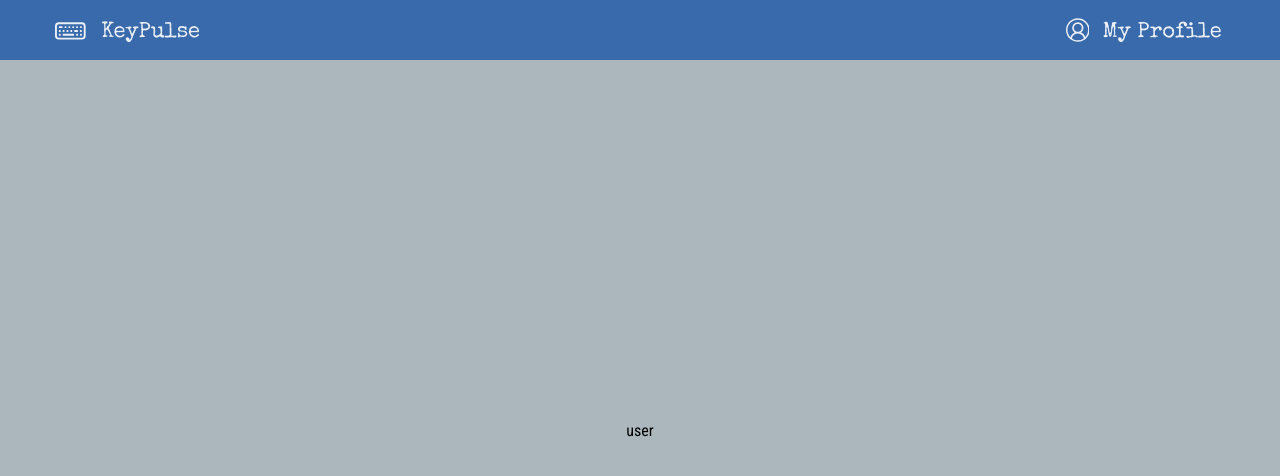
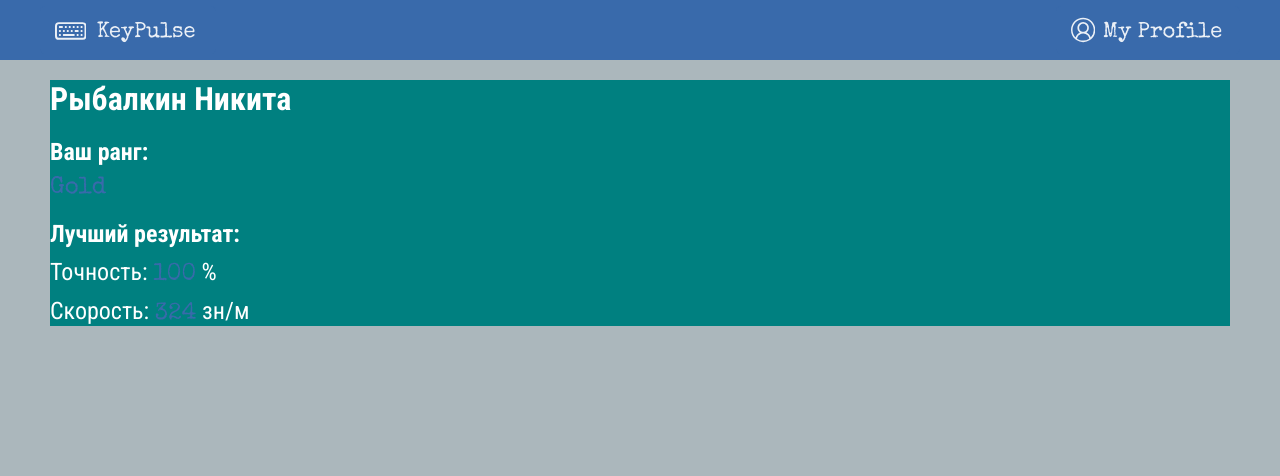
Before and after one commit to neekit95/keypulse, a React (Create React App) app: page /user in a window 1280 px wide. Shown: the top 476 px of the page. Built offline with nearby package versions, Linux system fonts and the light colour scheme.

Commit message:
user-page update

```diff
--- a/src/app-routes/app-routes.tsx
+++ b/src/app-routes/app-routes.tsx
@@ -2,7 +2,7 @@ import React from 'react';
 import {Route, Routes} from "react-router-dom";
 import HomePage from "../pages/home-page";
 import NotFountPage from "../pages/not-found-page/not-fount-page";
-import UserPage from "../pages/user-page";
+import UserPage from "../pages/user-page/user-page";
 
 
 const AppRoutes: React.FC = () => {
--- a/src/components/app/app.module.scss
+++ b/src/components/app/app.module.scss
@@ -5,18 +5,18 @@
   background-color: #abb7bc;
   width: 100%;
   height: calc(100vh - 60px);
-  margin-top: 60px;
+  //margin: auto;
+  //margin-top: 30px;
 }
 
 .main {
   display: flex;
   justify-content: center;
   align-content: center;
-  width: 90vw;
+  width: 100%;
   height: 100%;
   min-height: 400px;
   border-radius: 15px;
   background-color: white;
   padding: 15px;
-  //overflow: hidden;
 }
--- a/src/components/header/header.module.scss
+++ b/src/components/header/header.module.scss
@@ -1,6 +1,6 @@
 .container {
   position: fixed;
-  width: 100vw;;
+  width: 100vw;
   height: 60px;
   top: 0;
   font-size: 22px;
@@ -28,7 +28,7 @@
     font-size: 22px;
     background-color: #396aab;
     color: white;
-    gap: 10px;
+    gap: 5px;
     border-radius: 5px;
     overflow: hidden;
     //background-color: teal;
--- a/src/index.scss
+++ b/src/index.scss
@@ -5,15 +5,36 @@
   box-sizing: border-box;
   font-family: "Roboto Condensed", sans-serif;
   font-style: normal;
+}
 
+root {
+  display: flex;
+  justify-content: center;
+  align-items: flex-start;
+  flex-direction: column;
+  min-width: 100vw;
+  min-height: 100vh;
+  //background-color: red;
+}
+
+body, html {
+  background-color: #abb7bc;
+  display: flex;
+  justify-content: flex-start;
+  align-items: center;
+  flex-direction: column;
+  min-width: 100vw;
+  min-height: 100vh;
+  //background-color: red;
 }
 
 .wrapper {
   display: flex;
   justify-content: center;
   align-items: center;
-  max-width: 1000px;
-  /*background-color: red;*/
+  max-width: 1200px;
+  //background-color: tan;
+  overflow: hidden;
 }
 
 button {
--- a/src/pages/user-page.tsx
+++ /dev/null
@@ -1,12 +0,0 @@
-import React from 'react';
-
-
-const UserPage = () => {
-    return (
-        <div>
-            user
-        </div>
-    );
-};
-
-export default UserPage;
--- /dev/null
+++ b/src/pages/user-page/user-page.module.scss
@@ -0,0 +1,50 @@
+.container {
+  display: flex;
+  justify-content: center;
+  align-items: flex-start;
+  min-width: 100vw;
+  min-height: calc(100vh - 60px);
+  height: 100%;
+}
+
+.wrapper {
+  margin-top: 60px;
+  //background-color: #8080a1;
+  min-height: calc(100vh - 60px);
+  //background-color: red;
+  color: white;
+  width: 100%;
+  max-width: 1200px;
+  height: 100%;
+  padding: 20px 10px;
+
+}
+
+.profile {
+  display: flex;
+  justify-content: space-between;
+  flex-direction: column;
+  gap: 20px;
+  width: 100%;
+  background-color: teal;
+
+  h2 {
+    display: flex;
+    justify-content: center;
+    align-items: flex-start;
+    flex-direction: column;
+    gap: 10px;
+
+    p {
+      font-weight: 400;
+      font-style: normal;
+    }
+
+    span {
+      font-weight: 400;
+      font-style: normal;
+      font-family: "Special Elite", system-ui;
+      color: #396aab;
+    }
+  }
+}
--- /dev/null
+++ b/src/pages/user-page/user-page.tsx
@@ -0,0 +1,34 @@
+import React, {useState} from 'react';
+import style from './user-page.module.scss'
+
+const UserPage = () => {
+    const [name, setName] = useState('Рыбалкин Никита');
+    const [result, setResult] = useState('100%  320 зн/м');
+    const [rang, setRang] = useState('Gold');
+
+    return (
+        <div className={style.container}>
+            <div className={style.wrapper}>
+                <div className={style.profile}>
+                    <h1>
+                        {name}
+                    </h1>
+                    <h2>Ваш ранг: <span> {rang}</span></h2>
+                    <h2>
+                        Лучший результат:
+                        <p>Точность: <span>100</span> %</p>
+                        <p>Скорость: <span>324</span> зн/м</p>
+                    </h2>
+                </div>
+
+                <div className={style.lastResults}>
+
+                </div>
+
+
+            </div>
+        </div>
+    );
+};
+
+export default UserPage;
```
